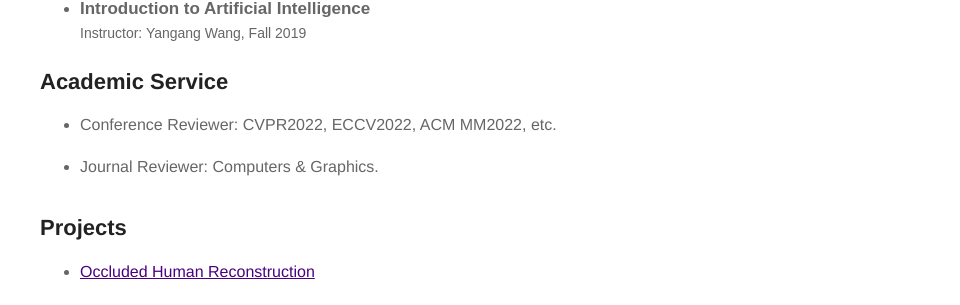
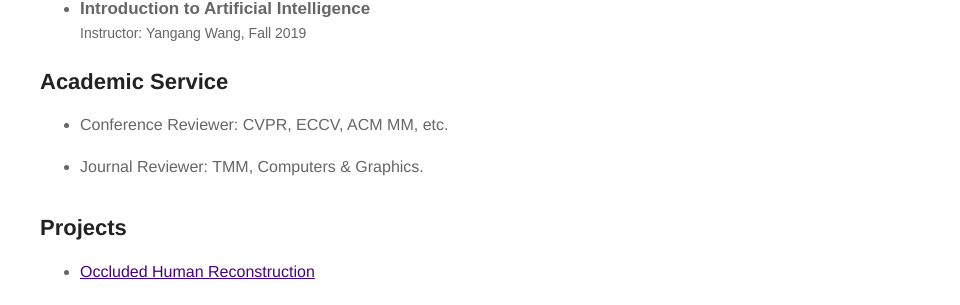
Before and after one commit to boycehbz/boycehbz.github.io, a Jekyll site: the page built from about.md, in a window 1280 px wide. Shown: the part 927-1232 px from the top of the page, without its empty margins (320-1280 px from the left). Built offline with Jekyll 4.4.1, drawn with Linux system fonts in a browser that asks for light colours.

Commit message:
minor change

```diff
--- a/about.md
+++ b/about.md
@@ -91,8 +91,8 @@ My general research interest lies in human shape reconstrution and motion captur
 <h2>Academic Service</h2>
 
 <ul>
-	<li>Conference Reviewer: CVPR2022, ECCV2022, ACM MM2022, etc.</li><br>
-	<li>Journal Reviewer: Computers & Graphics.</li><br>
+	<li>Conference Reviewer: CVPR, ECCV, ACM MM, etc.</li><br>
+	<li>Journal Reviewer: TMM, Computers & Graphics.</li><br>
 </ul>
 
 
```
